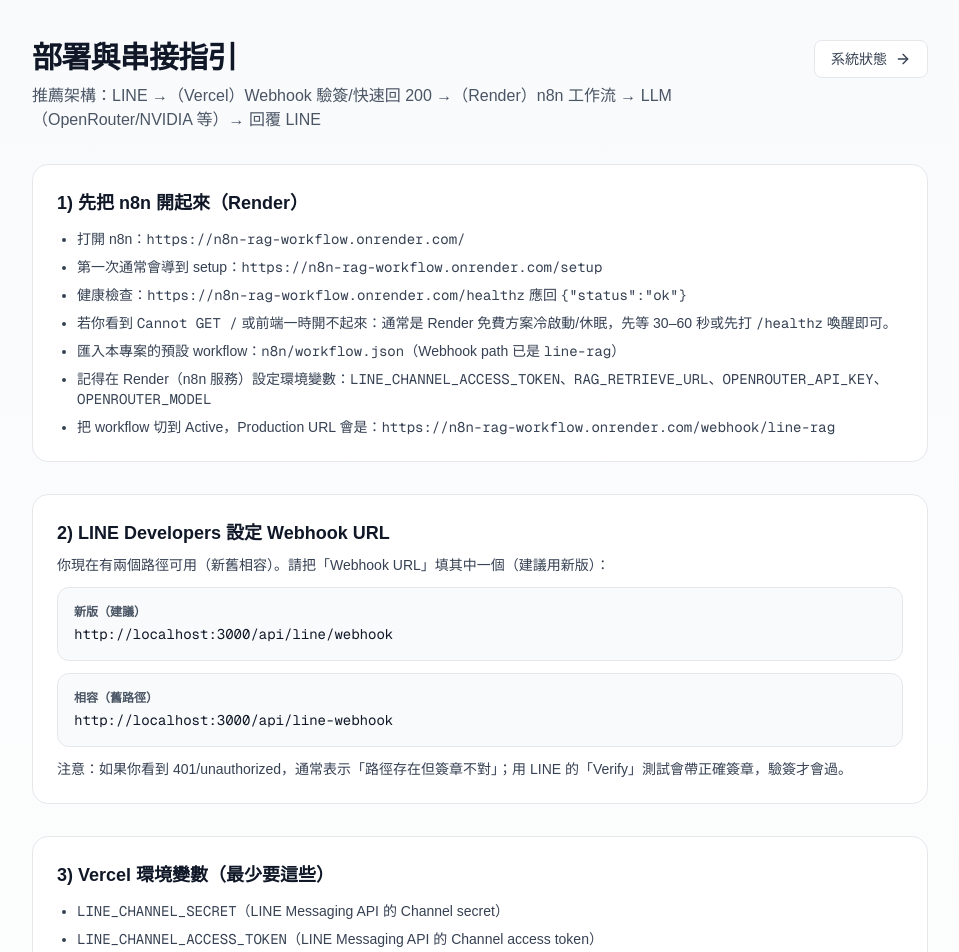
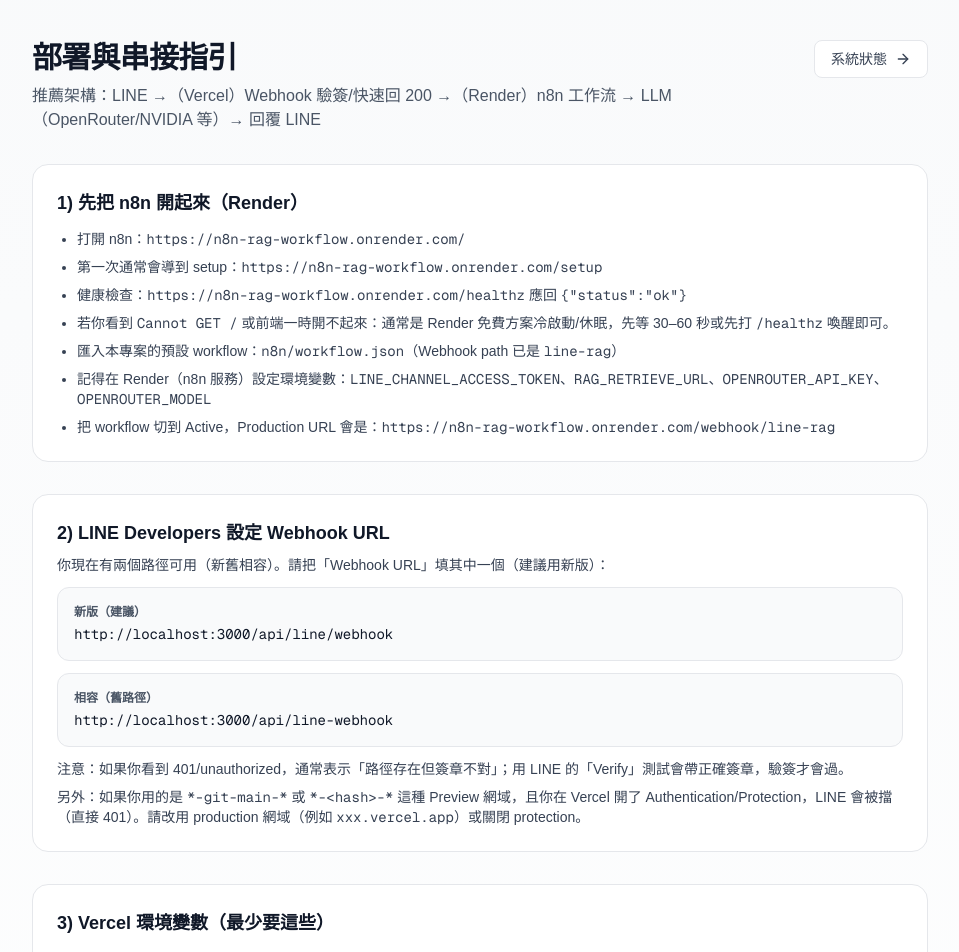
Before and after one commit to jeffery8910/ragworkshop202511, a Next.js app: page /guide in a window 1280 px wide. Shown: the top 952 px of the page, without its empty margins (160-1119 px from the left). Built offline with nearby package versions, Linux system fonts and the light colour scheme.

Commit message:
docs(ui): warn about Vercel preview protection

```diff
--- a/app/guide/page.tsx
+++ b/app/guide/page.tsx
@@ -96,6 +96,9 @@
             <p className="mt-3 text-sm text-gray-700">
               注意：如果你看到 401/unauthorized，通常表示「路徑存在但簽章不對」；用 LINE 的「Verify」測試會帶正確簽章，驗簽才會過。
             </p>
+            <p className="mt-2 text-sm text-gray-700">
+              另外：如果你用的是 <span className="font-mono">*-git-main-*</span> 或 <span className="font-mono">*-&lt;hash&gt;-*</span> 這種 Preview 網域，且你在 Vercel 開了 Authentication/Protection，LINE 會被擋（直接 401）。請改用 production 網域（例如 <span className="font-mono">xxx.vercel.app</span>）或關閉 protection。
+            </p>
           </section>
 
           <section className="rounded-2xl border border-gray-200 bg-white p-6">
```
